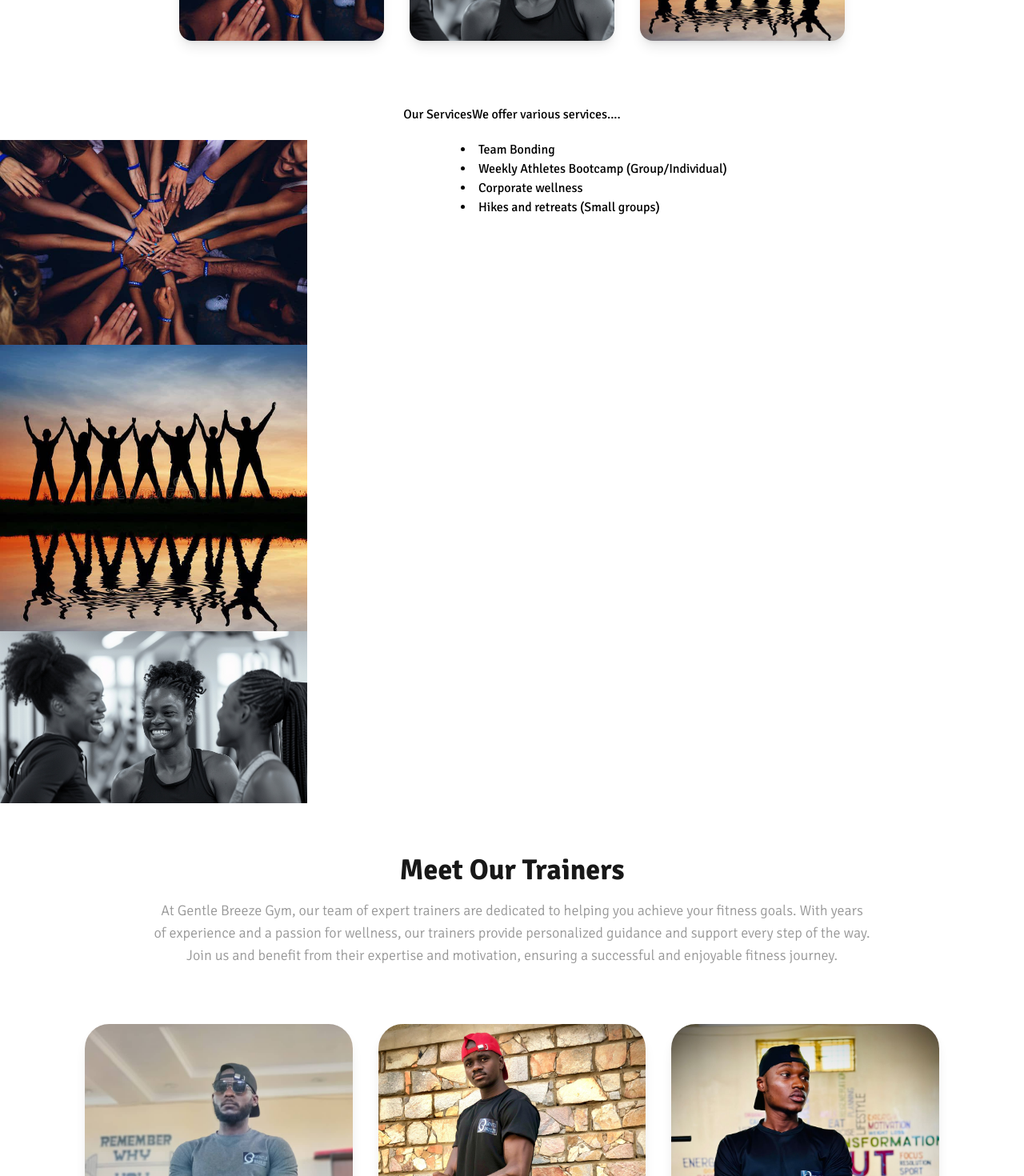
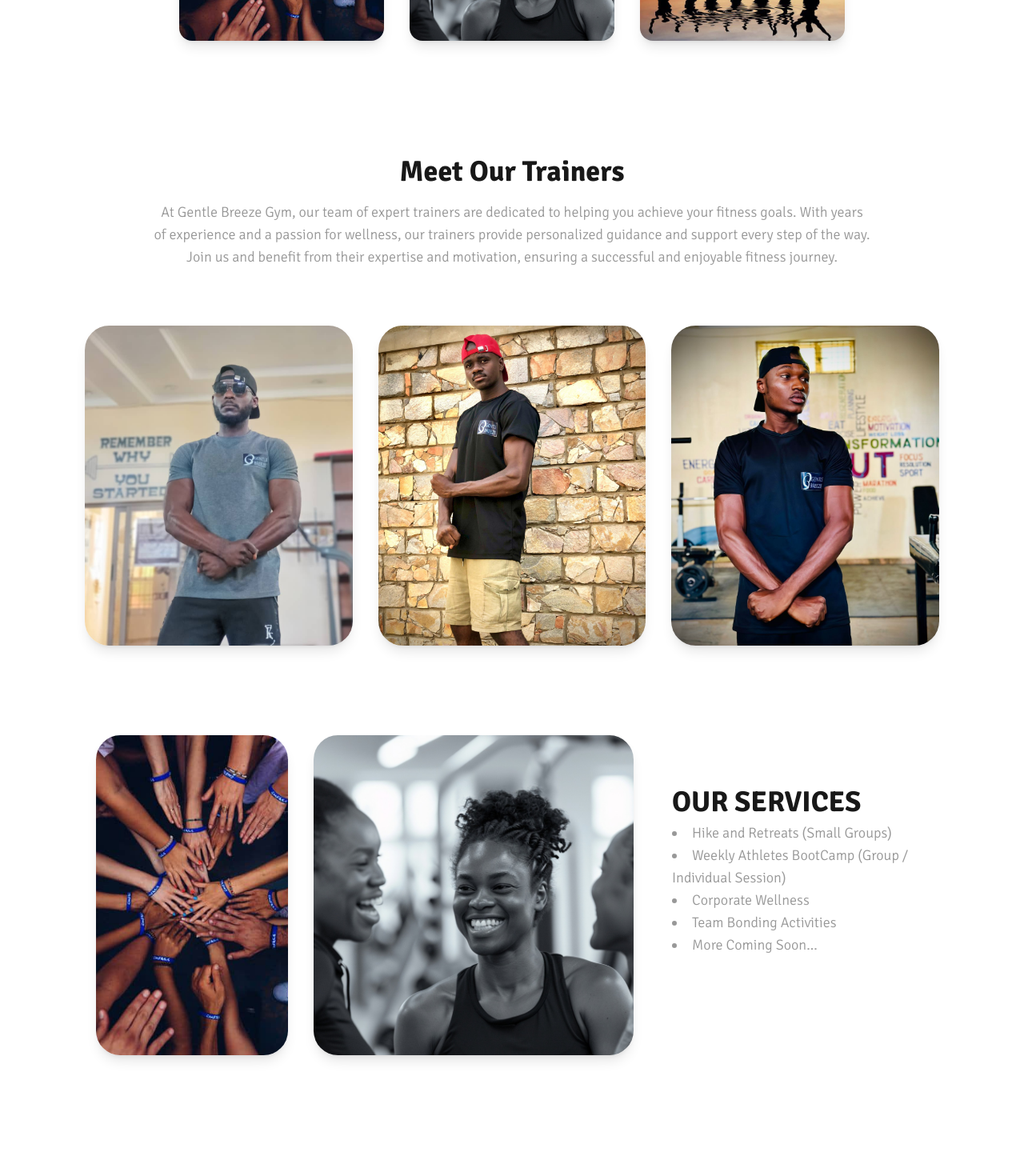
Before and after one commit to abupraise/GentleBreeze, a React (Vite) app: page / in a window 1280 px wide. Shown: the part 1720-3190 px from the top of the page at 80% size. Built offline with nearby package versions, Linux system fonts and the light colour scheme.

Commit message:
service section arranged

```diff
--- a/src/components/Service.jsx
+++ /dev/null
@@ -1,32 +0,0 @@
-import React from "react";
-import Hands from "../assets/WhatsApp Image 2024-08-02 at 17.11.22.jpeg";
-import Hands2 from "../assets/WhatsApp Image 2024-08-02 at 17.11.23.jpeg";
-import People from "../assets/2151207438.jpg"
-
-const Service = () => {
-  return (
-    <>
-      <div>
-        <div className="flex justify-center pb-5">
-          <h1>Our Services</h1>
-          <p>We offer various services....</p>
-        </div>
-        <div className="flex flex-col-2">
-          <div className="w-[30%]">
-            <img src={Hands} alt="bonding" />
-            <img src={Hands2} alt="bonding 2" />
-            <img src={People} alt="people"  />
-          </div>
-          <div className="pl-[15%]">
-            <li>Team Bonding</li>
-            <li>Weekly Athletes Bootcamp (Group/Individual)</li>
-            <li>Corporate wellness</li>
-            <li>Hikes and retreats (Small groups)</li>
-          </div>
-        </div>
-      </div>
-    </>
-  );
-};
-
-export default Service;
--- a/src/components/Trainers.jsx
+++ b/src/components/Trainers.jsx
@@ -4,8 +4,8 @@ import { faInstagram, faTiktok } from '@fortawesome/free-brands-svg-icons';
 import image1 from "../assets/coach.jpeg";
 import image2 from "../assets/coach1.jpeg";
 import image3 from "../assets/coach3.jpeg";
-// import image4 from "../assets/Rectangle34.jpeg";
-// import image5 from "../assets/Rectangle35.jpeg";
+import image4 from "../assets/WhatsApp Image 2024-08-02 at 17.11.22.jpeg";
+import image5 from "../assets/2151207438.jpg";
 
 const SectionTitle = ({ title, description }) => (
   <div className="mb-14 text-center max-w-4xl">
@@ -56,37 +56,35 @@ const TrainerCardStatic = ({ imageUrl, width = "20.9rem" }) => {
   );
 };
 
-{/* removed */}
-// const MentorSection = () => (
-//   <div className="flex flex-col md:flex-row md:justify-between items-start p-10">
-//     <div className="flex flex-col md:flex-row items-center md:items-start w-full md:w-auto mb-4 md:mb-0">
-//       <TrainerCardStatic imageUrl={image4} width="10rem" />
-//       <TrainerCardStatic imageUrl={image5} />
-//     </div>
 
-//     <div className="flex flex-col items-start md:ml-8">
-//       <div className="mb-6 pt-20">
-//         <h3 className="text-lg font-medium uppercase text-black opacity-70 mb-1">
-//           Are you looking for a Mentor?
-//         </h3>
-//         <h2 className="text-4xl font-bold uppercase text-black opacity-90 mb-1">
-//           Coaches
-//         </h2>
-//         <p className="text-lg font-light text-black opacity-40">
-//           Lorem ipsum dolor sit amet, consectetur adipiscing elit, sed do
-//           eiusmod tempor incididunt ut labore et dolore magna aliqua. Ut enim ad
-//           minim veniam, quis nostrud exercitation ullamco laboris nisi ut
-//           aliquip ex ea commodo consequat.
-//         </p>
-//       </div>
-//       <button className="rounded-lg bg-black text-white py-2 px-4 font-semibold">
-//         Explore More
-//       </button>
-//     </div>
+const MentorSection = () => (
+  <div className="flex flex-col md:flex-row md:justify-between items-start p-10 pt-20">
+    <div className="flex flex-col md:flex-row items-center md:items-start w-full md:w-auto mb-4 md:mb-0">
+      <TrainerCardStatic imageUrl={image4} width="15rem" />
+      <TrainerCardStatic imageUrl={image5} width="25rem"/>
+    </div>
 
-//   </div>
-// );
-{/* removed */}
+    <div className="flex flex-col items-start md:ml-8">
+      <div className="mb-6 pt-20">
+        <h2 className="text-4xl font-bold uppercase text-black opacity-90 mb-1">
+          Our Services
+        </h2>
+
+        <div className="text-lg font-light text-black opacity-40">
+        <li>Hike and Retreats (Small Groups)</li>
+        <li>Weekly Athletes BootCamp (Group / Individual Session)</li>
+        <li>Corporate Wellness</li>
+        <li>Team Bonding Activities</li>
+        <li>More Coming Soon...</li>
+        </div>
+
+      </div>
+
+    </div>
+
+  </div>
+);
+
 
 const Trainers = () => (
   <div className="bg-white flex flex-col items-center p-8 md:p-16">
@@ -119,7 +117,7 @@ const Trainers = () => (
         tiktokUrl="https://www.tiktok.com/@a_u_mainika?_t=8nEHu8zHjtu&_r=1"
       />
     </div>
-    {/* <MentorSection /> */}
+    <MentorSection />
   </div>
 );
 
--- a/src/pages/LandingPage.jsx
+++ b/src/pages/LandingPage.jsx
@@ -9,7 +9,7 @@ import Hero from "../components/Hero";
 import AboutUs from "../components/AboutUs";
 import Trainers from "../components/Trainers";
 import ScrollToTopButton from "../components/ScrollToTopButton";
-import Service from "../components/Service";
+
 
 const sectionVariants = {
   hidden: { opacity: 0, y: 50 },
@@ -38,7 +38,7 @@ const LandingPage = () => {
       >
         <AboutUs />
       </motion.section>
-      <Service />
+
       <motion.section
         id="trainers"
         initial="hidden"
```
